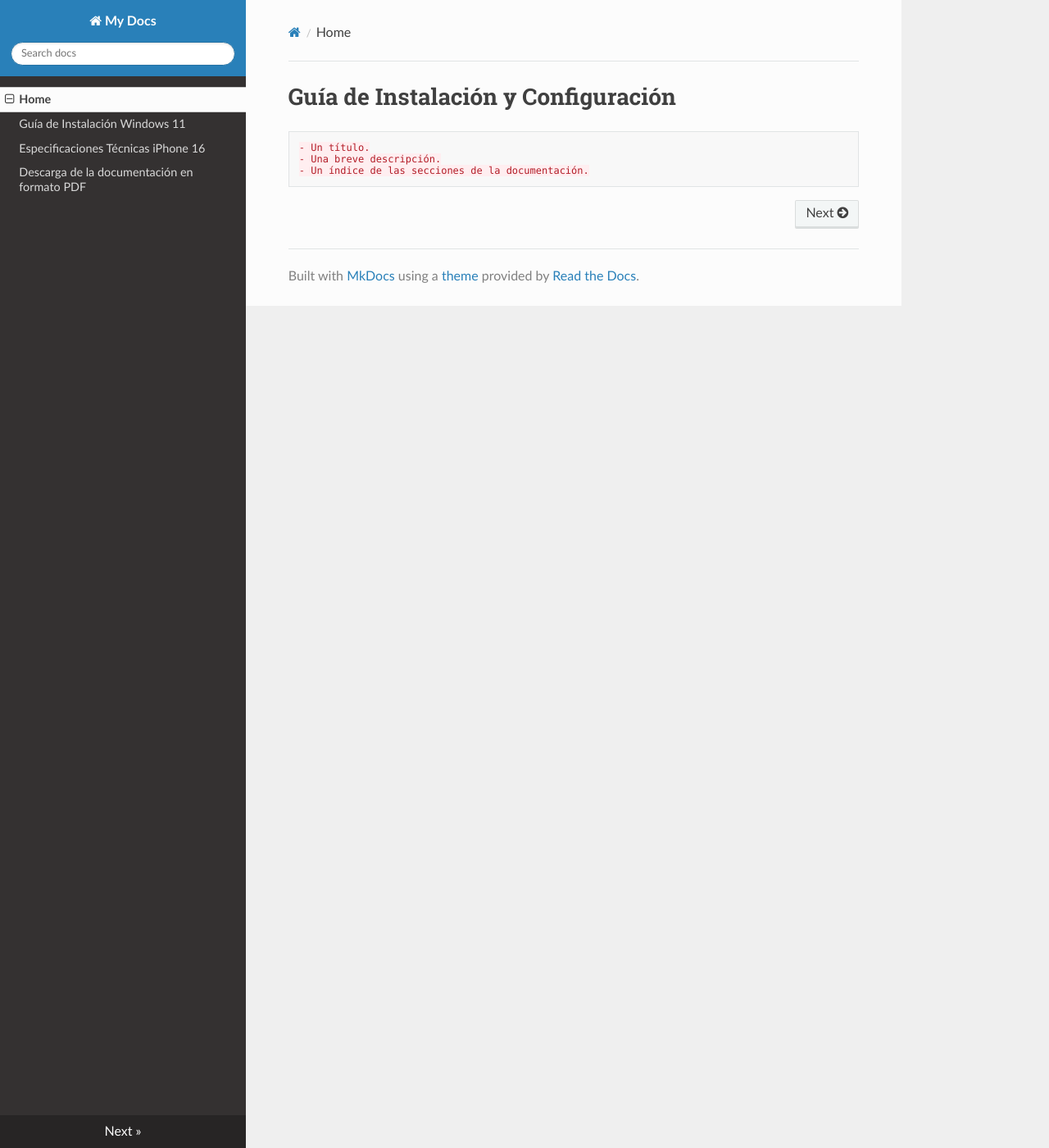
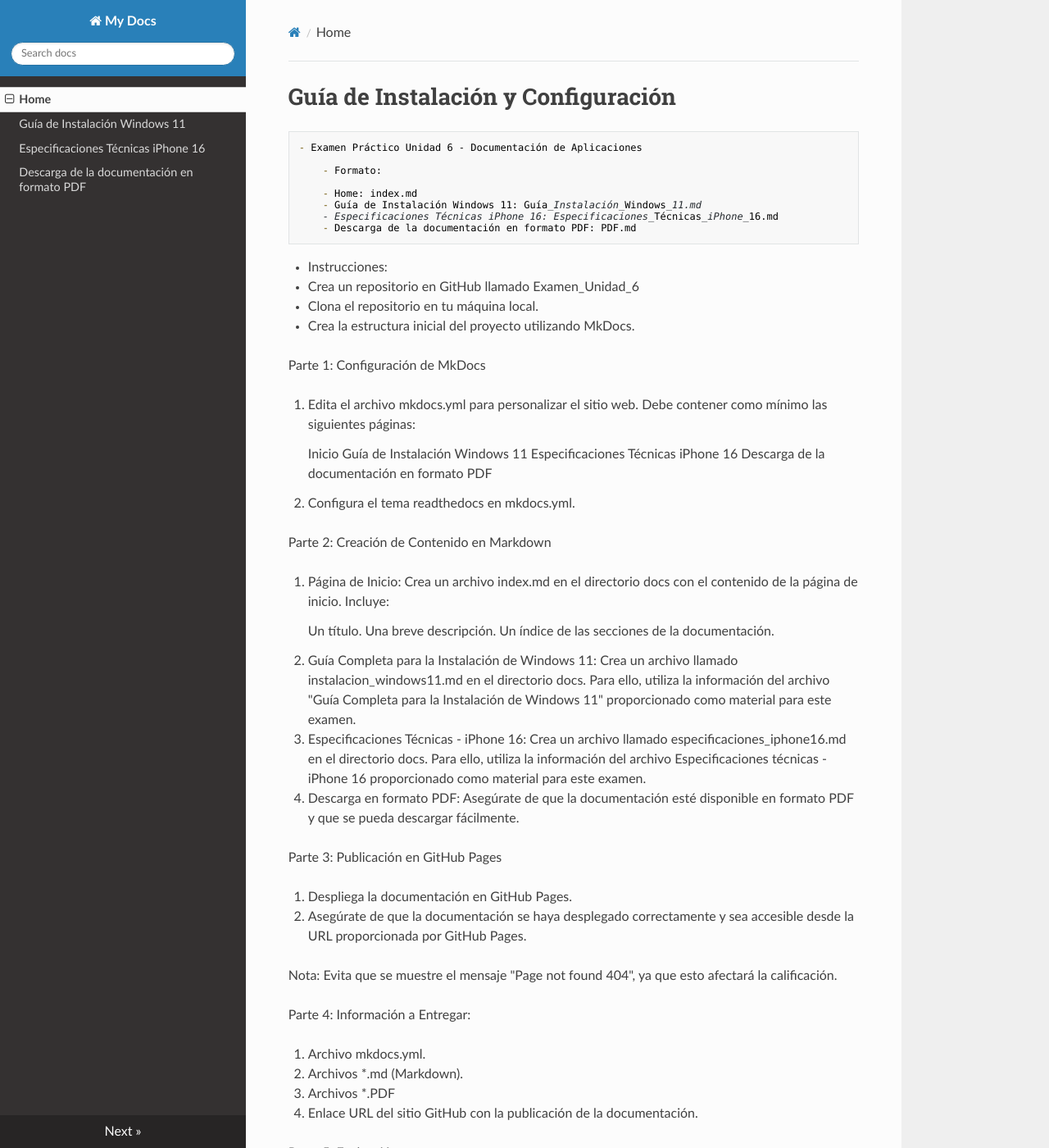
Before and after one commit to SergioCortesTam/Examen_Unidad_6, an MkDocs documentation site: the page built from docs_src/index.md, in a window 1280 px wide and 1400 px high. Shown: the whole window at 82% size. Built offline with MkDocs 1.6.1, drawn with Linux system fonts in a browser that asks for light colours; nearby versions of some CDN libraries; some of the changed text lies outside the part shown.

Commit message:
3º commit

```diff
--- a/docs/PDF/index.html
+++ b/docs/PDF/index.html
@@ -81,8 +81,8 @@
             <div class="section" itemprop="articleBody">
 
                 <h1 id="descarga-en-pdf">Descarga en PDF</h1>
-<p>Para descargar el sitio entero, haz <a href="../Gu%C3%ADa_Instalaci%C3%B3n_Windows_11.pdf">clic aquí</a>
-Para descargar el sitio entero, haz <a href="../Especificaciones_T%C3%A9cnicas_iPhone_16.pdf">clic aquí</a></p>
+<p>Para descargar Guía Instalación Windows 11 , haz <a href="../Gu%C3%ADa_Instalaci%C3%B3n_Windows_11.pdf">clic aquí</a>
+Para descargar Especificaciones Técnicas iPhone 16 , haz <a href="../Especificaciones_T%C3%A9cnicas_iPhone_16.pdf">clic aquí</a></p>
 
             </div>
           </div><footer>
--- a/docs_src/index.md
+++ b/docs_src/index.md
@@ -1,5 +1,68 @@
 # Guía de Instalación y Configuración
 
-    - Un título.
-    - Una breve descripción.
-    - Un índice de las secciones de la documentación.
+    - Examen Práctico Unidad 6 - Documentación de Aplicaciones
+
+        - Formato:
+
+        - Home: index.md
+        - Guía de Instalación Windows 11: Guía_Instalación_Windows_11.md
+        - Especificaciones Técnicas iPhone 16: Especificaciones_Técnicas_iPhone_16.md
+        - Descarga de la documentación en formato PDF: PDF.md
+
+- Instrucciones:
+
+1.  Crea un repositorio en GitHub llamado Examen_Unidad_6
+
+2.  Clona el repositorio en tu máquina local.
+
+3.  Crea la estructura inicial del proyecto utilizando MkDocs.
+
+Parte 1: Configuración de MkDocs
+
+1. Edita el archivo mkdocs.yml para personalizar el sitio web. Debe contener como mínimo las siguientes páginas:
+
+    Inicio
+    Guía de Instalación Windows 11
+    Especificaciones Técnicas iPhone 16
+    Descarga de la documentación en formato PDF
+
+2. Configura el tema readthedocs en mkdocs.yml.
+
+Parte 2: Creación de Contenido en Markdown
+
+1. Página de Inicio: Crea un archivo index.md en el directorio docs con el contenido de la página de inicio. Incluye:
+
+    Un título.
+    Una breve descripción.
+    Un índice de las secciones de la documentación.
+
+2. Guía Completa para la Instalación de Windows 11: Crea un archivo llamado instalacion_windows11.md en el directorio docs. Para ello, utiliza la información del archivo "Guía Completa para la Instalación de Windows 11" proporcionado como material para este examen.
+
+3. Especificaciones Técnicas - iPhone 16: Crea un archivo llamado especificaciones_iphone16.md en el directorio docs.  Para ello, utiliza la información del archivo Especificaciones técnicas - iPhone 16 proporcionado como material para este examen.
+
+4. Descarga en formato PDF: Asegúrate de que la documentación esté disponible en formato PDF y que se pueda descargar fácilmente.
+
+Parte 3: Publicación en GitHub Pages
+
+1. Despliega la documentación en GitHub Pages.
+
+2. Asegúrate de que la documentación se haya desplegado correctamente y sea accesible desde la URL proporcionada por GitHub Pages.
+
+Nota: Evita que se muestre el mensaje "Page not found 404", ya que esto afectará la calificación.
+
+Parte 4: Información a Entregar:
+
+1. Archivo mkdocs.yml.
+
+2. Archivos *.md (Markdown).
+
+3. Archivos *.PDF
+
+4. Enlace URL del sitio GitHub con la publicación de la documentación.
+
+Parte 5: Evaluación
+
+    La correcta configuración de MkDocs y GitHub Pages.
+    La calidad y claridad del contenido en Markdown.
+    La estructura y organización de la documentación.
+    La entrega de los archivos y URL solicitados.
```
Also changed, not shown: docs/index.html (+85 -4 lines), docs/search/search_index.json (+1 -1 lines), docs_src/PDF.md (+2 -2 lines).
